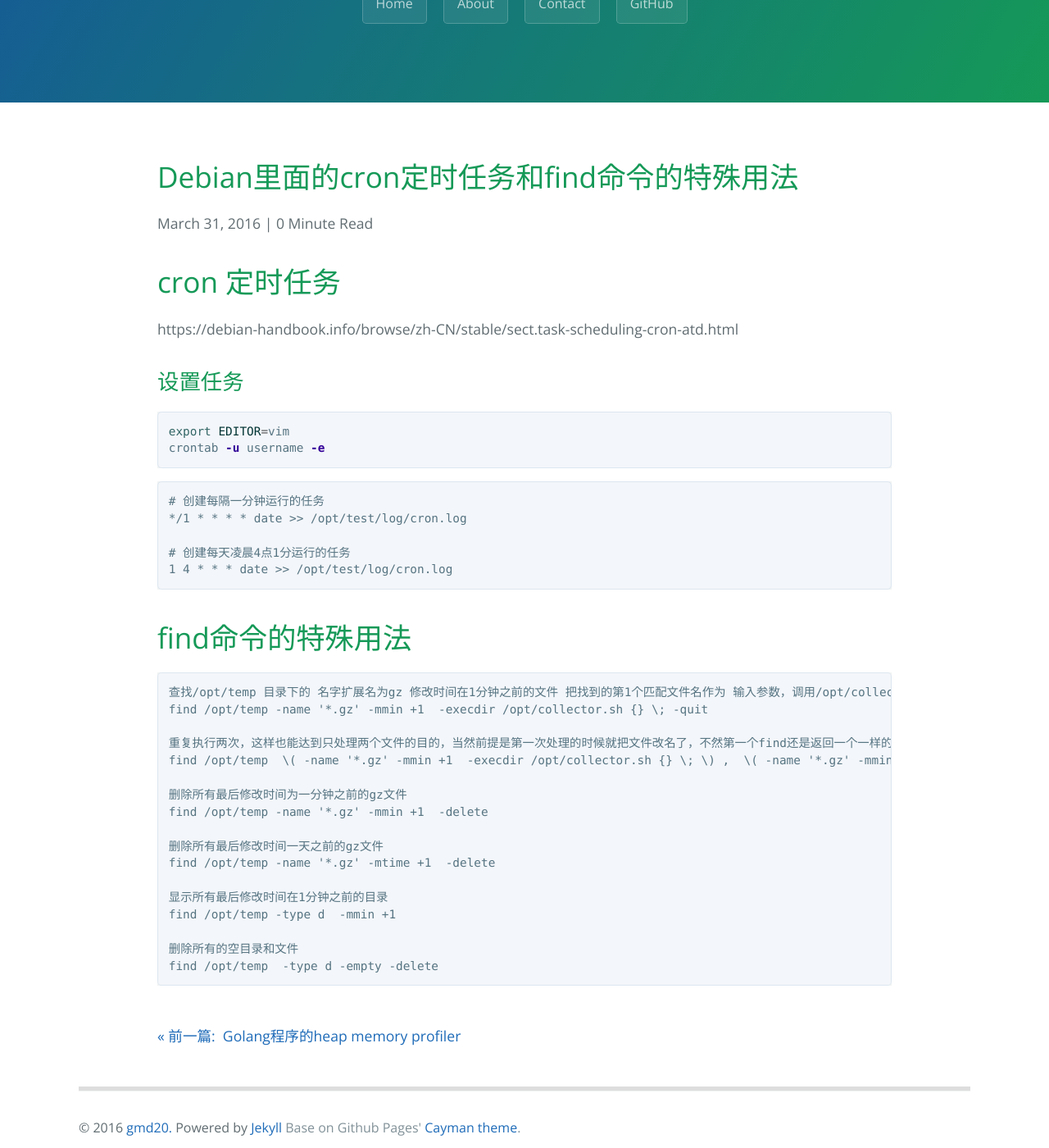
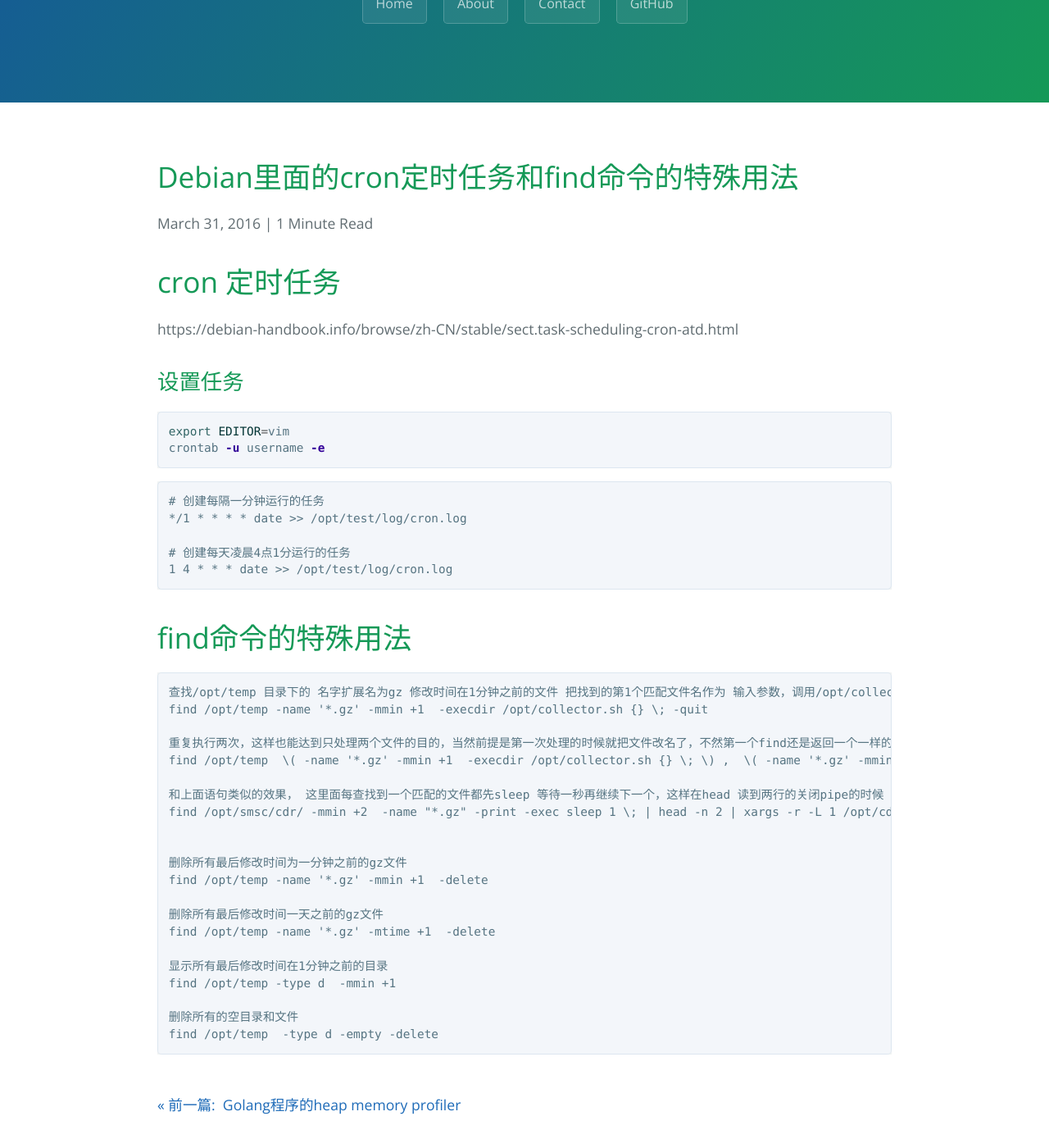
Before and after one commit to gmd20/gmd20.github.io, a Jekyll site: the page built from _posts/2016-03-31-debian里面的cron定时任务和find命令的特殊用法.markdown, in a window 1280 px wide and 1400 px high, scrolled down 258 px. Shown: the whole window at 82% size. Built offline with Jekyll 4.4.1, drawn with Linux system fonts in a browser that asks for light colours; Markdown is read by kramdown in place of the engine named in the settings; comment, search, counter and statistics services are not loaded.

Commit message:
Update 2016-03-31-debian里面的cron定时任务和find命令的特殊用法.markdown

```diff
--- a/_posts/2016-03-31-debian里面的cron定时任务和find命令的特殊用法.markdown
+++ b/_posts/2016-03-31-debian里面的cron定时任务和find命令的特殊用法.markdown
@@ -26,6 +26,10 @@ find /opt/temp -name '*.gz' -mmin +1  -execdir /opt/collector.sh {} \; -quit
 重复执行两次，这样也能达到只处理两个文件的目的，当然前提是第一次处理的时候就把文件改名了，不然第一个find还是返回一个一样的结果吧
 find /opt/temp  \( -name '*.gz' -mmin +1  -execdir /opt/collector.sh {} \; \) ,  \( -name '*.gz' -mmin +1  -quit \) && find /opt/temp  \( -name '*.gz' -mmin +1  -execdir /opt/collector.sh {} \; \) ,  \( -name '*.gz' -mmin +1  -quit \)
 
+和上面语句类似的效果， 这里面每查找到一个匹配的文件都先sleep 等待一秒再继续下一个，这样在head 读到两行的关闭pipe的时候 ， find来来不及调用太多fstat操作访问的文件属性，这样可以避免很多没必要的fstat。人为减慢了处理速度
+find /opt/smsc/cdr/ -mmin +2  -name "*.gz" -print -exec sleep 1 \; | head -n 2 | xargs -r -L 1 /opt/cdr_collector.sh
+
+
 删除所有最后修改时间为一分钟之前的gz文件
 find /opt/temp -name '*.gz' -mmin +1  -delete
 
```
